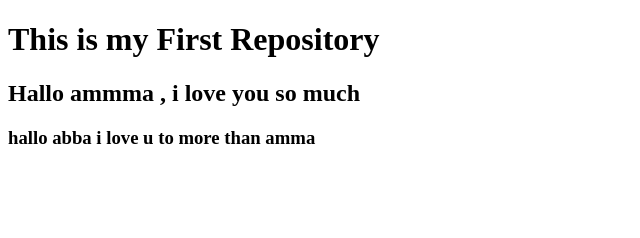
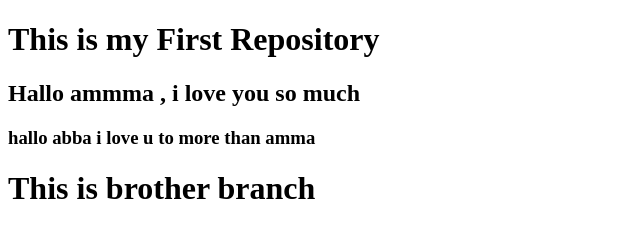
Before and after one commit to golamrabbani93/my-first-repo, a plain HTML site: page index.html in a window 1280 px wide. Shown: the whole page, without its empty margins (0-640 px from the left). Drawn offline with Linux system fonts and the light colour scheme.

Commit message:
This is brother branch

```diff
--- a/index.html
+++ b/index.html
@@ -10,5 +10,6 @@
 		<h1>This is my First Repository</h1>
 		<h2>Hallo ammma , i love you so much</h2>
 		<h3>hallo abba i love u to more than amma</h3>
+		<h1>This is brother branch</h1>
 	</body>
 </html>
```
